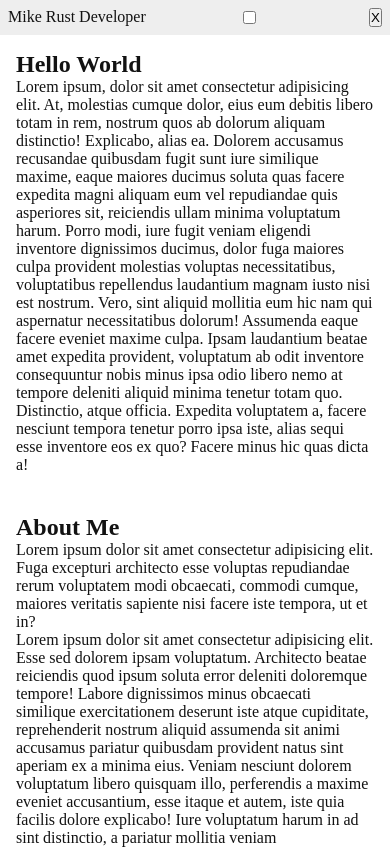
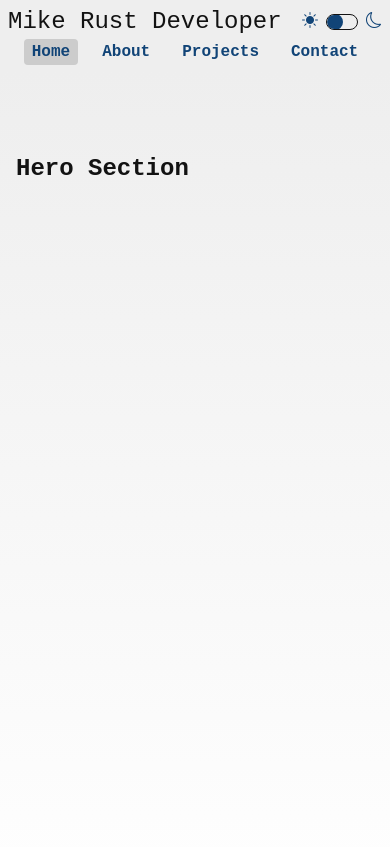
Before and after one commit to misqke/portfolio, an Astro site: page / in a window 390 px wide. Shown: the top 847 px of the page. Built offline with nearby package versions, Linux system fonts and the light colour scheme; Astro itself is replaced by a stand-in of ours.

Commit message:
theme setup

```diff
--- a/package.json
+++ b/package.json
@@ -10,6 +10,7 @@
     "astro": "astro"
   },
   "dependencies": {
-    "astro": "^3.5.5"
+    "astro": "^3.5.5",
+    "bootstrap-icons": "^1.11.1"
   }
 }
--- /dev/null
+++ b/src/components/Hero.astro
@@ -0,0 +1,16 @@
+---
+---
+
+<section class="container">
+  <h1>Hero Section</h1>
+</section>
+
+
+<!-- style -->
+<style>
+  section {
+    height: calc(100vh - 2.5rem);
+    background: linear-gradient(var(--background2), var(--background));
+    max-height: 800px;
+  }
+</style>
--- a/src/components/Layout.astro
+++ b/src/components/Layout.astro
@@ -24,12 +24,16 @@ import "../styles/global.css";
 			const topArr = [];
 			sections.forEach(s => topArr.push(s.getBoundingClientRect().top));
 			const index = topArr.findIndex(s => s < 100 && s > 0);
-			links.forEach(l => l.classList.remove("active"));
+
 			if (index != -1) {
+				links.forEach(l => l.classList.remove("active"));
 				links[index].classList.add("active");
 			} else {
 				const newIndex = topArr.findIndex(s => s>0);
-				links[newIndex - 1].classList.add("active");
+				if (newIndex != -1) {
+					links.forEach(l => l.classList.remove("active"));
+					links[newIndex - 1].classList.add("active");
+				}
 			}
 			}
 		</script>
--- a/src/components/Nav.astro
+++ b/src/components/Nav.astro
@@ -1,43 +1,15 @@
 ---
-
+import ThemeToggle from "./ThemeToggle.astro";
 ---
 <!-- scripts -->
-<script>
-  let open = false;
-const toggleBtn = document.getElementById("nav-toggle");
-const nav = document.querySelector("nav");
-const toggle = () => {
-  open = !{open};
-  nav.classList.toggle("open");
-}
-toggleBtn.addEventListener("click", toggle);
 
-const themeToggle = document.getElementById("theme-toggle")
-themeToggle.addEventListener("change", (e) => {
-  if (e.target.checked) {
-    document.body.classList.add("dark")
-    window.localStorage.setItem("theme", "dark");
-  }
-  else {
-    document.body.classList.remove("dark");
-    window.localStorage.setItem("theme", "light");
-  }
-})
-let theme = window.localStorage.getItem("theme");
-if (theme == "dark") {
-  themeToggle.checked = true;
-  document.body.classList.add("dark");
-
-}
-</script>
 
 <!-- element -->
 <div id="navbar-container" class="container-full">
   <div class="container navbar">
     <div class="nav-title">
       <a>Mike Rust Developer</a>
-      <input type="checkbox" id="theme-toggle" />
-      <button id="nav-toggle" type="button">X</button>
+      <ThemeToggle />
     </div>
     <nav class="nav">
       <ul>
@@ -55,13 +27,16 @@ if (theme == "dark") {
   #navbar-container {
     position: sticky;
     top: 0;
-    background-color: var(--background2);
+    background: var(--background2);
+    padding: .5rem;
+  }
+  nav {
+    margin-left: 2rem;
   }
   .navbar{
     display: flex;
     flex-direction: row;
     align-items: center;
-    padding: .5rem;
     position: relative;
   }
   .nav-title{
@@ -69,14 +44,14 @@ if (theme == "dark") {
     flex: 1;
     width: 100%;
     justify-content: space-between;
+    align-items: center;
     color: var(--text);
-  }
-  .nav-title button {
-    display: none;
+    font-size: 1.5rem;
   }
   ul {
     list-style: none;
     display: flex;
+    height: 1.25rem;
     flex-direction: row;
     gap: 1rem;
     margin: 0 !important;
@@ -87,8 +62,9 @@ if (theme == "dark") {
     color: var(--primary);
     cursor: pointer;
     transition: color 200ms;
-    padding: .125rem .25rem;
+    padding: .25rem .5rem;
     border-radius: .25rem;
+    font-weight: 600;
   }
   li a:hover {
     color: var(--secondary);
@@ -96,34 +72,18 @@ if (theme == "dark") {
   li a.active{
     background: var(--background3);
   }
-  #theme-toggle{
-    margin-right: 1rem;
-  }
 
-  @media screen and (max-width: 600px){
+  @media screen and (max-width: 800px){
     .navbar{
       flex-direction: column;
-    }
-    .nav-title button {
-    display: block;
+      gap: .5rem;
     }
     nav {
       width: 100%;
+      margin-left: 0;
     }
     ul {
-      height: 0px;
-      overflow: hidden;
-      flex-direction: column;
-      gap: 0;
-      align-items: flex-start;
-      width :100%;
+      justify-content: center;
     }
-    li {
-      padding: .5rem;
-    }
-    .open ul {
-      height: auto;
-    }
-
   }
 </style>
--- /dev/null
+++ b/src/components/ThemeToggle.astro
@@ -0,0 +1,74 @@
+---
+import "../../node_modules/bootstrap-icons/font/bootstrap-icons.min.css";
+---
+<div id="theme-toggle-container">
+  <i id="sun-icon" class="bi bi-sun-fill"></i>
+  <label for="theme-toggle">
+    <input id="theme-toggle" hidden type="checkbox" />
+    <span id="toggle-nub"></span>
+  </label>
+  <i id="moon-icon" class="bi bi-moon"></i>
+</div>
+
+<style>
+  #theme-toggle-container{
+    display: flex;
+    flex-direction: row;
+    align-items: center;
+    gap: .5rem;
+  }
+  label{
+    width: 2rem;
+    height: 1rem;
+    border-radius: .5rem;
+    border: 1px solid var(--text);
+    position: relative;
+    overflow: hidden;
+    display: flex;
+    align-items: center;
+    cursor: pointer;
+  }
+  #toggle-nub{
+    width: 1rem;
+    height: 1rem;
+    border-radius: 50%;
+    background: var(--primary);
+    display: block;
+    transition-duration: 100ms;
+  }
+  i{
+    font-size: 1rem;
+    color: var(--primary);
+  }
+  #theme-toggle-container.dark #toggle-nub {
+    transform: translateX(100%);
+  }
+</style>
+
+
+<script>
+  const themeToggle = document.getElementById("theme-toggle");
+  const container = document.getElementById("theme-toggle-container");
+  const moon = document.getElementById("moon-icon");
+  const sun = document.getElementById("sun-icon");
+  themeToggle.onchange = (e) => {
+    document.body.classList.toggle("dark");
+    container.classList.toggle("dark");
+    let theme = e.target.checked ? "dark" : "light";
+    moon.classList.toggle("bi-moon");
+    moon.classList.toggle("bi-moon-fill");
+    sun.classList.toggle("bi-sun");
+    sun.classList.toggle("bi-sun-fill");
+    window.localStorage.setItem("theme", theme);
+  };
+  let theme = window.localStorage.getItem("theme");
+  if (theme == "dark") {
+    themeToggle.checked = true;
+    container.classList.add("dark");
+    document.body.classList.add("dark");
+    moon.classList.toggle("bi-moon");
+    moon.classList.toggle("bi-moon-fill");
+    sun.classList.toggle("bi-sun");
+    sun.classList.toggle("bi-sun-fill");
+  }
+</script>
--- a/src/pages/index.astro
+++ b/src/pages/index.astro
@@ -1,12 +1,10 @@
 ---
 import Layout from "../components/Layout.astro";
+import Hero from "../components/Hero.astro";
 ---
 
 <Layout title="MikeRustDev">
-	<section id="hero" class="container">
-		<h1>Hello World</h1>
-		<p>Lorem ipsum, dolor sit amet consectetur adipisicing elit. At, molestias cumque dolor, eius eum debitis libero totam in rem, nostrum quos ab dolorum aliquam distinctio! Explicabo, alias ea. Dolorem accusamus recusandae quibusdam fugit sunt iure similique maxime, eaque maiores ducimus soluta quas facere expedita magni aliquam eum vel repudiandae quis asperiores sit, reiciendis ullam minima voluptatum harum. Porro modi, iure fugit veniam eligendi inventore dignissimos ducimus, dolor fuga maiores culpa provident molestias voluptas necessitatibus, voluptatibus repellendus laudantium magnam iusto nisi est nostrum. Vero, sint aliquid mollitia eum hic nam qui aspernatur necessitatibus dolorum! Assumenda eaque facere eveniet maxime culpa. Ipsam laudantium beatae amet expedita provident, voluptatum ab odit inventore consequuntur nobis minus ipsa odio libero nemo at tempore deleniti aliquid minima tenetur totam quo. Distinctio, atque officia. Expedita voluptatem a, facere nesciunt tempora tenetur porro ipsa iste, alias sequi esse inventore eos ex quo? Facere minus hic quas dicta a!</p>
-	</section>
+	<Hero />
 	<section id="about" class="container">
 		<h2>About Me</h2>
 		<p>Lorem ipsum dolor sit amet consectetur adipisicing elit. Fuga excepturi architecto esse voluptas repudiandae rerum voluptatem modi obcaecati, commodi cumque, maiores veritatis sapiente nisi facere iste tempora, ut et in?</p>
--- a/src/styles/global.css
+++ b/src/styles/global.css
@@ -3,11 +3,12 @@
   margin: 0;
   padding: 0;
   text-decoration: none;
-  /* transition: color 100ms, background-color 100ms; */
 }
 
 html {
   scroll-behavior: smooth;
+  font-family: monospace;
+  font-size: 16px;
 }
 
 body {
@@ -34,17 +35,13 @@ main {
   display: flex;
   flex-direction: column;
   flex: 1;
-  background-color: var(--background);
+  background: var(--background);
   color: var(--text);
-  padding: 1rem;
 }
 
 section.container {
-  padding-top: 2.5rem;
-}
-
-section.container:first-child {
-  padding-top: 0;
+  padding: 3.5rem 1rem 1rem;
+  min-height: 100vh;
 }
 
 .container-full {
@@ -56,3 +53,9 @@ section.container:first-child {
   max-width: 1300px;
   margin: auto;
 }
+
+@media screen and (max-width: 800px) {
+  section.container {
+    padding: 5.25rem 1rem 1rem;
+  }
+}
```
Also changed, not shown: 1 other file.
